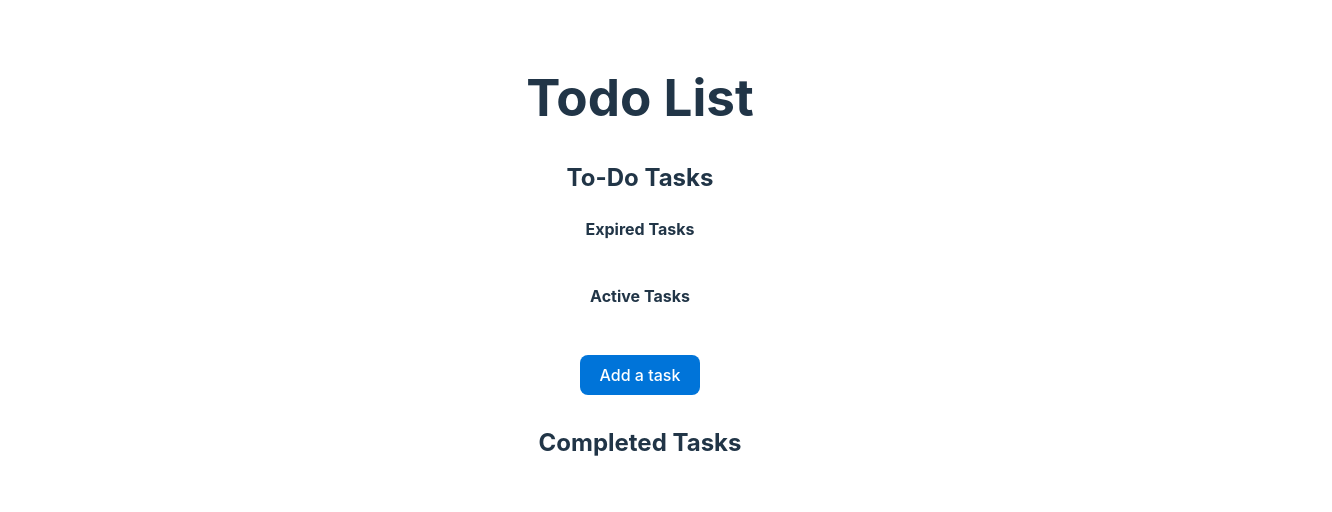
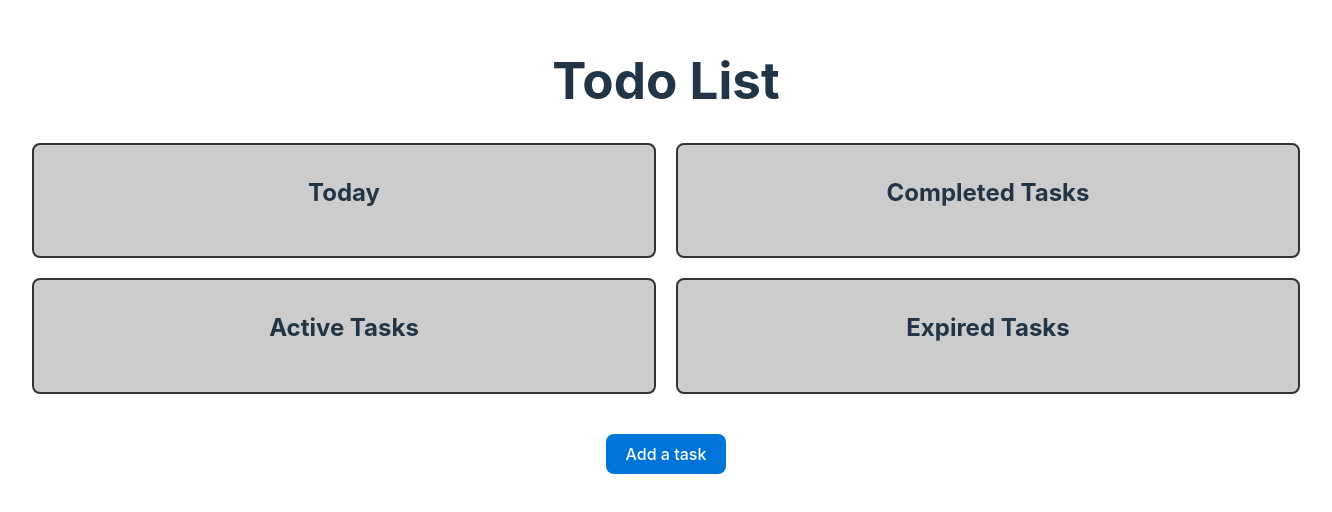
Before and after one commit to Hugo-Blois/toDoList-ReactApp, a React (Vite) app in the folder toDoList-ReactApp/: page / in a window 1280 px wide. Shown: the part 134-646 px from the top of the page, 1332 px wide, since content can reach past the window. Built offline with nearby package versions, Linux system fonts and the light colour scheme.

Commit message:
Changement de l'UI

```diff
--- a/toDoList-ReactApp/src/App.css
+++ b/toDoList-ReactApp/src/App.css
@@ -49,6 +49,37 @@
   transition: height 0.3s;
 }
 
+.task-section {
+  display: grid;
+  grid-template-columns: repeat(1fr, 1fr);
+  grid-gap: 20px;
+}
+
+.grid-container {
+  display: grid;
+  grid-template-columns: repeat(1fr, 1fr);
+  grid-template-rows: auto auto;
+  grid-auto-flow: column;
+  grid-gap: 20px;
+}
+
+.grid-item {
+  border: 2px solid #333;
+  border-radius: 8px;
+  padding: 10px;
+  background-color: rgba(0, 0, 0, 0.2);
+  min-width: 600px;
+}
+
+.add-task{
+  display: flex;
+  flex-direction: column;
+  align-items: center;
+  padding: 10px;
+  margin: 20px;
+  transition: height 0.3s;
+}
+
 .add-task input{
   margin: 10px;
   height: 30px;
--- a/toDoList-ReactApp/src/App.tsx
+++ b/toDoList-ReactApp/src/App.tsx
@@ -70,11 +70,25 @@ function App() {
   <div className="App">
     <h1>Todo List</h1>
     <div className="task-section">
-        <h2>To-Do Tasks</h2>
-        <h4>Expired Tasks</h4>
-        <List items={itemList.filter((item) => !item.done && item.dueDate <= dateTime)} onDelete={deleteTache} onEdit={editTache} onToggleDone={toggleDone}/>
-        <h4>Active Tasks</h4>
+      <div className="grid-container">
+      <div className="grid-item">
+          <h2>Today</h2>
+          <List items={itemList.filter((item) => !item.done && item.dueDate === dateTime)} onDelete={deleteTache} onEdit={editTache} onToggleDone={toggleDone}/>
+        </div>
+        <div className="grid-item">
+          <h2>Active Tasks</h2>
           <List items={itemList.filter((item) => !item.done && item.dueDate > dateTime)} onDelete={deleteTache} onEdit={editTache} onToggleDone={toggleDone}/>
+        </div>
+        <div className="grid-item">
+          <h2>Completed Tasks</h2>
+          <List items={itemList.filter((item) => item.done)} onDelete={deleteTache} onEdit={editTache} onToggleDone={toggleDone} />
+        </div>
+        <div className="grid-item">
+          <h2>Expired Tasks</h2>
+          <List items={itemList.filter((item) => !item.done && item.dueDate < dateTime)} onDelete={deleteTache} onEdit={editTache} onToggleDone={toggleDone}/>
+        </div>
+      </div>
+    </div>
     {
       addTask === true ?
         <div className='add-task'>
@@ -96,15 +110,14 @@ function App() {
             </div>
         </div>
         :
+        <div className='add-task'>
           <Button label='Add a task' onClick={() => setAddTask(true)} children={undefined}/>
+        </div>
     }
   </div>
-      <div className="completed-task-section">
-        <h2>Completed Tasks</h2>
-        <List items={itemList.filter((item) => item.done)} onDelete={deleteTache} onEdit={editTache} onToggleDone={toggleDone} />
-      </div>
-    </div>
 );
+
+
 }
 
 export default App;
--- a/toDoList-ReactApp/src/TaskItem.tsx
+++ b/toDoList-ReactApp/src/TaskItem.tsx
@@ -49,7 +49,7 @@ const TaskItem: React.FC<TaskItemProps> = ({ item, onDelete, onToggleDone, onEdi
         backgroundColor: 'rgba(0, 0, 0, 0.2)',
         padding: '10px',
         marginBottom: '10px',
-        width: '70vw',
+        width: '40vw',
         display: 'flex',
         justifyContent: 'space-between',
         alignItems: 'center',
```
Lines whose indentation alone changed are shown as unchanged.
